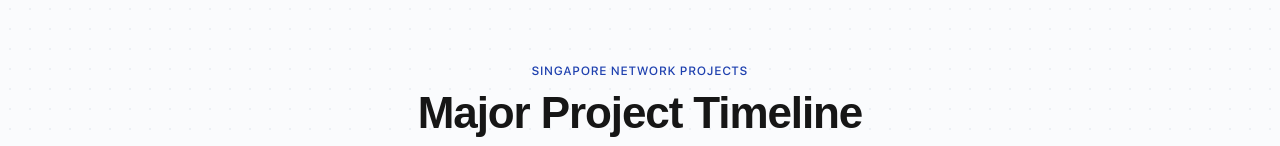
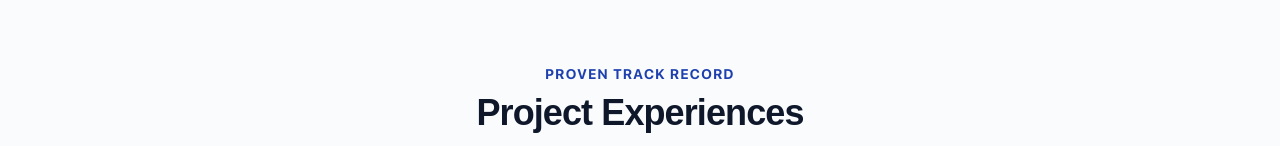
Before and after one commit to rnstechnologysg/RNS-Technology, a Next.js app: page / in a window 1280 px wide. Shown: the part 802-948 px from the top of the page. Built offline with nearby package versions, Linux system fonts and the light colour scheme; no server answers; a web font is replaced by a local one.

Commit message:
feat: add Project Experience scrolling logo marquee to homepage

```diff
--- a/src/app/page.tsx
+++ b/src/app/page.tsx
@@ -1,6 +1,7 @@
 import { Navbar } from "@/components/layout/Navbar";
 import { Footer } from "@/components/layout/Footer";
 import { Hero } from "@/components/sections/Hero";
+import { ProjectExperienceSection } from "@/components/sections/ProjectExperienceSection";
 import { TrainTrackTimelineSection } from "@/components/sections/TrainTrackTimelineSection";
 import { IndustriesSection } from "@/components/sections/IndustriesSection";
 import { ServicesSection } from "@/components/sections/ServicesSection";
@@ -14,6 +15,7 @@ export default function Home() {
       <Navbar />
       <main className="flex-1 bg-white">
         <Hero />
+        <ProjectExperienceSection />
         <TrainTrackTimelineSection />
         <IndustriesSection />
         <WorkforceProcessSection />
```
